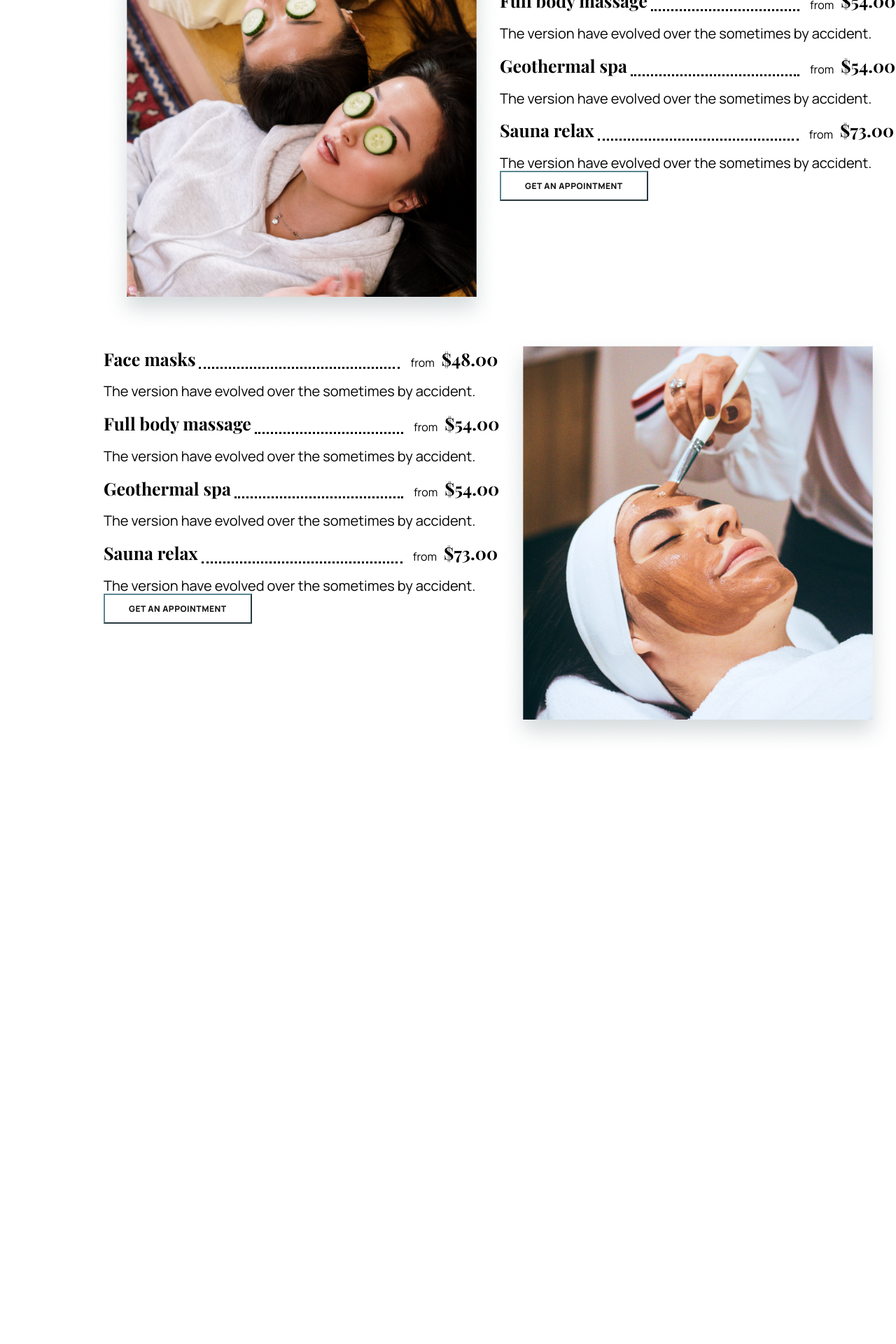
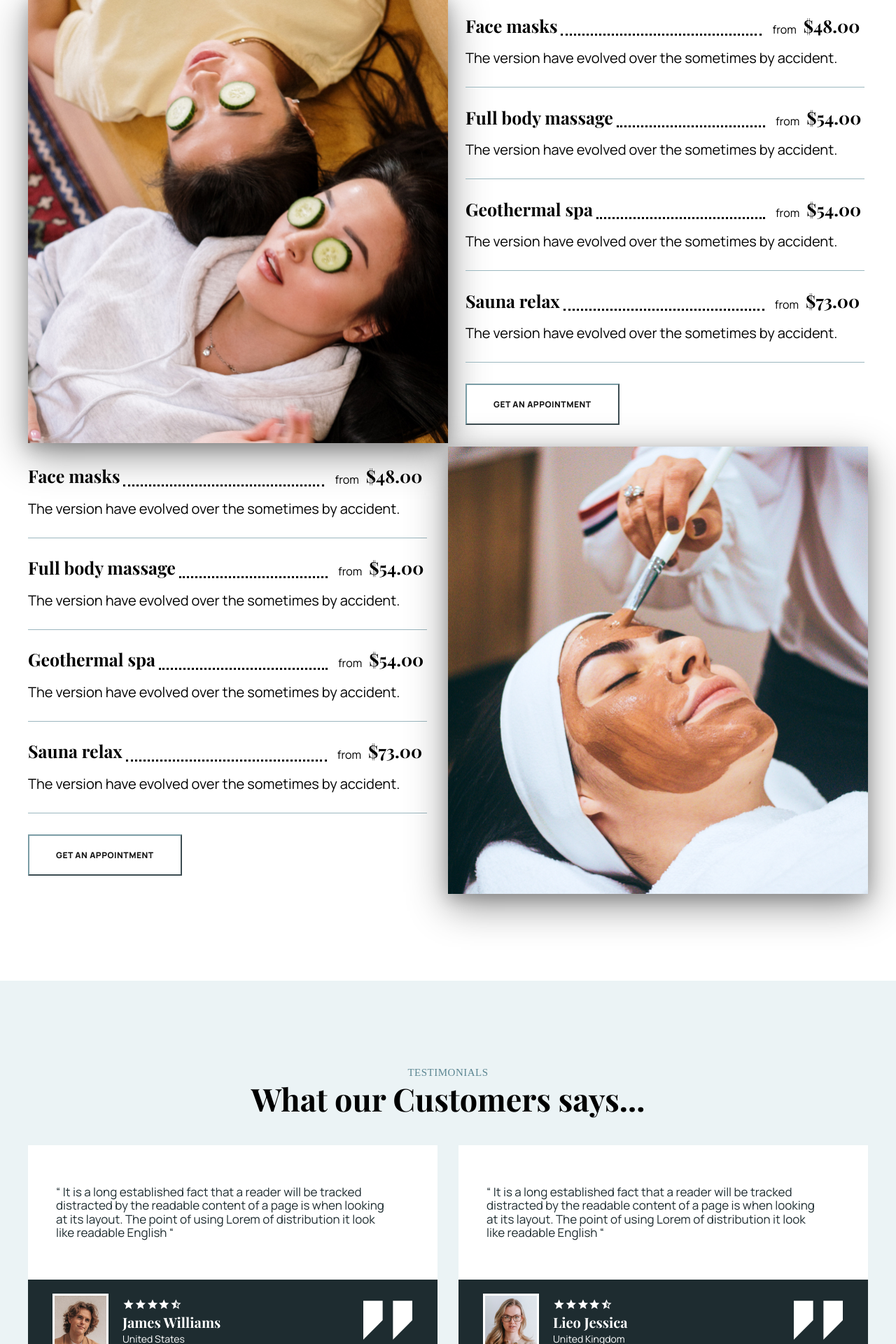
Before and after one commit to brigita2/brigita-beautyness-website, a PHP site: page / in a window 1280 px wide. Shown: the part 2840-4760 px from the top of the page at 70% size. Before the commit the page ends 3893 px from the top, so only its background shows below. Run offline with PHP 8.4, Linux system fonts and the light colour scheme; some libraries are stand-ins or nearby versions.

Commit message:
testimonials section done

```diff
--- a/app/css/home-page.css
+++ b/app/css/home-page.css
@@ -1,7 +1,6 @@
 /* HOME PAGE, WELCOME section */
 .welcome-left {
     width: 50%;
-    padding-left: 195px;
 }
 
 .welcome-right {
@@ -97,11 +96,11 @@ section.welcome {
     justify-content: center;
     align-items: center;
     background-color: white;
+    gap: 15px;
 }
 
 .service {
-    margin: 0 50px;
-    width: 20%;
+    width: calc((100% - 30px) / 3);
 }
 
 .service img {
@@ -130,6 +129,13 @@ section.welcome {
     border-color: var(--font-blue);
     line-height: 125%;
     letter-spacing: 0.5px;
+    cursor: pointer;
+}
+
+.read-more:hover {
+    color: white;
+    background-color: var(--button-blue);
+    transition: background-color 1s;
 }
 
 /* ABOUT US SECTION */
@@ -147,7 +153,6 @@ section.welcome {
 
 .content-left {
     width: calc((100% - 15px) / 2);
-    padding-left: 179px;
     height: 580px;
 }
 
@@ -172,13 +177,13 @@ section.welcome {
 
 .picture-wrapper {
     background-image: url(/../brigita/images/background/background-light-blue.png);
-    background-position: 49px 0px;
+    background-position: 105px 0px;
     padding-top: 37px;
     background-repeat: no-repeat;
 }
 
 .picture-wrapper img {
-    width: 500px;
+    width: 90%;
     box-shadow: var(--box-shadow);
 }
 
@@ -198,15 +203,15 @@ section.welcome {
 }
 
 /* SECTION OUR SERVICES */
-.our-services .container {
-    padding: 120px 0px 120px 148px;
+section.our-services .container {
+    padding: 120px 0px;
 }
 
 .our-services .container .title {
     text-align: center;
 }
 
-.title h2.section-title {
+.our-services .title h2.section-title {
     padding: 13px 0px 27px 0;
     margin: 0px 356px;
 }
@@ -228,6 +233,8 @@ section.welcome {
 .one-service span {
     font-family: var(--font-manrope);
     font-size: 20px;
+    display: block;
+    margin-bottom: 30px;
 }
 
 .dot {
@@ -274,3 +281,99 @@ section.welcome {
 img.services-image {
     width: 100%;
 }
+
+.one-service {
+    border-bottom: solid 1px;
+    border-bottom-color: var(--line-light-blue);
+    width: 570px;
+    padding: 8px 0px 0px 0px;
+}
+
+.price-list .read-more {
+    cursor: pointer;
+    border-color: var(--button-blue);
+    margin-top: 30px;
+    padding: 20px 38px;
+}
+
+.services-top .price-list {
+    padding-left: 25px;
+}
+
+.services-bottom .price-list {
+    padding-right: 25px;
+}
+
+.services-image {
+    box-shadow: var(--box-shadow);
+}
+
+/* TESTIMONIALS SECTION */
+.testimonials {
+    background-color: var(--light-blue);
+}
+
+.testimonials .title {
+    text-align: center;
+    margin-bottom: 40px;
+}
+
+.testimonials .container {
+    padding: 120px 0;
+}
+
+.testimonials-cards.flex-container {
+    justify-content: center;
+    gap: 30px;
+}
+
+.testimonial-card {
+    width: calc((100% - 30px) / 2);
+    background-color: white;
+    flex-direction: column;
+}
+
+.description-wrapper {
+    width: 100%;
+    padding: 40px 70px 40px 40px;
+}
+
+.author-info {
+    width: 100%;
+    padding: 20px 35px;
+    background-color: var(--dark-grey);
+    color: white;
+    align-items: center;
+    position: relative;
+}
+
+.author-info-wrapper {
+    width: 30%;
+    flex-direction: column;
+}
+
+img.testimonial-author-image {
+    margin-right: 20px;
+    border: solid white;
+}
+
+.huts {
+    position: absolute;
+    top: 30px;
+    right: 35px;
+}
+
+span.testimonial-author-name {
+    font-family: var(--font-playfair);
+    font-size: 20px;
+    line-height: 160%;
+}
+
+img.rating {
+    width: 55%;
+}
+
+span.country {
+    font-family: var(--font-manrope);
+    font-size: 14px;
+}
--- a/app/css/style.css
+++ b/app/css/style.css
@@ -12,13 +12,16 @@ body {
     background-color: #fff;
     position: fixed;
     width: 100%;
+    margin: 0px auto;
     display: block;
+    display: flex;
+    align-content: flex-start;
+    justify-content: center;
 }
 
 .container {
-    max-width: 1440px;
+    max-width: 1200px;
     margin: 0 auto;
-    padding: 0 20px;
     width: 100%;
 }
 
--- a/app/views/header.php
+++ b/app/views/header.php
@@ -1,5 +1,5 @@
 <header class="site-header">
-    <div class="container flex-container">
+    <div class="flex-container">
         <!-- header left side -->
         <div class="logo-wrapper flex-container">
             <div>
--- a/app/views/home-page.php
+++ b/app/views/home-page.php
@@ -109,7 +109,7 @@
         </div>
         <div class="services-top flex-container">
             <div class="image-wrapper">
-                <img class="services-image" src="/../brigita/images/services/relax.png" alt="Two girls relaxing at spa">
+                <img class="services-image" src="/../brigita/images/services/relax.jpg" alt="Two girls relaxing at spa">
             </div>
             <div class="price-list">
                 <div class="one-service">
@@ -193,9 +193,51 @@
                 <button class="read-more">Get an appointment</button>
             </div>
             <div class="image-wrapper">
-                <img class="services-image" src="/../brigita/images/services/face-mask.png" alt="Two girls relaxing at spa">
+                <img class="services-image" src="/../brigita/images/services/face-mask.jpg" alt="Two girls relaxing at spa">
             </div>
 
 
         </div>
 </section>
+<section class="testimonials">
+    <div class="container">
+        <div class="title">
+            <span class="introduction">Testimonials</span>
+            <h2 class="section-title">What our Customers says...</h2>
+        </div>
+        <div class="testimonials-cards flex-container">
+            <div class="testimonial-card flex-container">
+                <div class="description-wrapper">
+                    <p class="description">“ It is a long established fact that a reader will be tracked distracted by the readable content of a page is when looking at its layout. The point of using Lorem of distribution it look like readable English “</p>
+                </div>
+                <div class="author-info flex-container">
+                    <img class="testimonial-author-image" src="/../brigita/images/home/testimonial-men.jpg" alt="men">
+                    <div class="author-info-wrapper flex-container">
+                        <img class="rating" src="/../brigita/images/home/stars.svg" alt="reviews stars">
+                        <span class="testimonial-author-name">James Williams</span>
+                        <span class="country">United States</span>
+                    </div>
+                    <div class="huts">
+                        <img src="/../brigita/images/home/huts.svg" alt="huts">
+                    </div>
+                </div>
+            </div>
+            <div class="testimonial-card flex-container">
+                <div class="description-wrapper">
+                    <p class="description">“ It is a long established fact that a reader will be tracked distracted by the readable content of a page is when looking at its layout. The point of using Lorem of distribution it look like readable English “</p>
+                </div>
+                <div class="author-info flex-container">
+                    <img class="testimonial-author-image" src="/../brigita/images/home/testimonial-women.png" alt="women">
+                    <div class="author-info-wrapper flex-container">
+                        <img class="rating" src="/../brigita/images/home/stars.svg" alt="reviews stars">
+                        <span class="testimonial-author-name">Lieo Jessica</span>
+                        <span class="country">United Kingdom</span>
+                    </div>
+                    <div class="huts">
+                        <img src="/../brigita/images/home/huts.svg" alt="huts">
+                    </div>
+                </div>
+            </div>
+        </div>
+    </div>
+</section>
```
Also changed, not shown: images/home/huts.svg (added), images/home/stars.svg (added), images/home/testimonial-men.jpg (added), images/home/testimonial-women.png (added), images/services/face-mask.jpg (added), images/services/face-mask.png (deleted), images/services/relax.jpg (added), images/services/relax.png (deleted).
